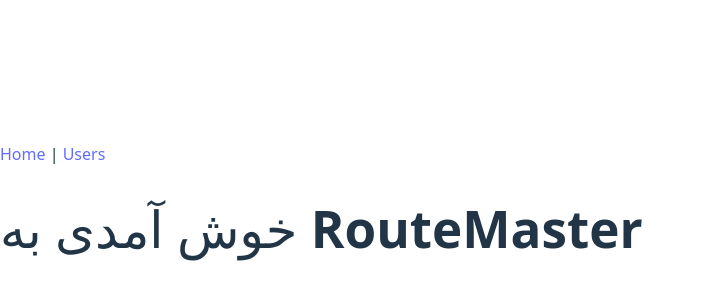
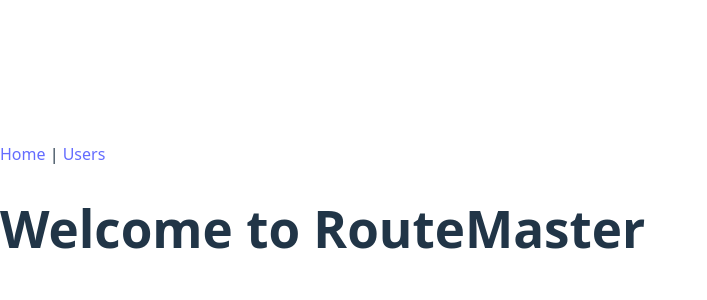
Before and after one commit to soroushiliyat/mini-blog, a React (Vite) app: page / in a window 1280 px wide. Shown: the part 184-484 px from the top of the page, without its empty margins (0-707 px from the left). Built offline with nearby package versions, Linux system fonts and the light colour scheme.

Commit message:
Update Home.tsx

```diff
--- a/src/pages/Home.tsx
+++ b/src/pages/Home.tsx
@@ -1,3 +1,3 @@
 export default function Home() {
-  return <h1>خوش آمدی به RouteMaster</h1>;
+  return <h1>Welcome to RouteMaster</h1>;
 }
```
